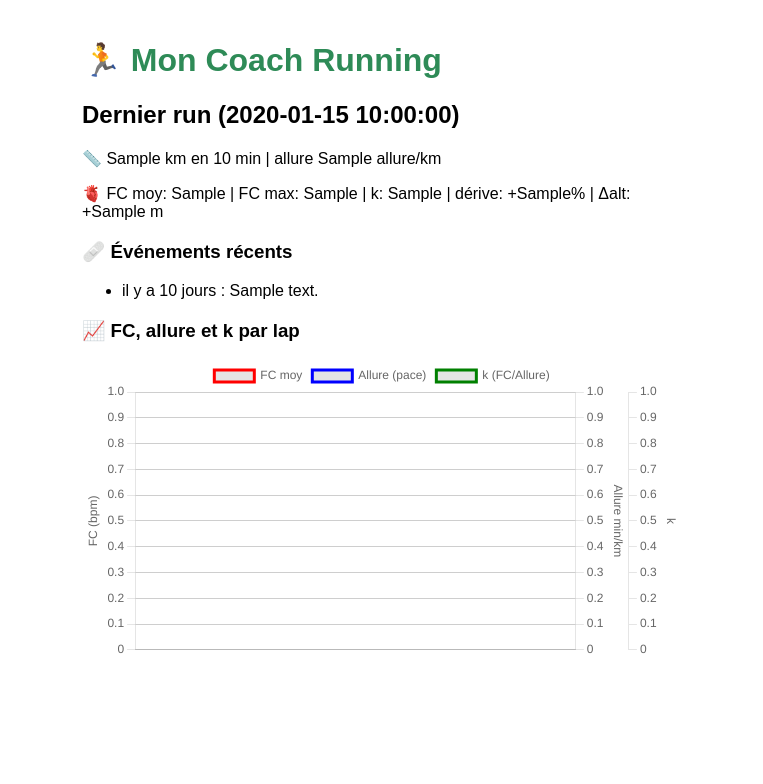
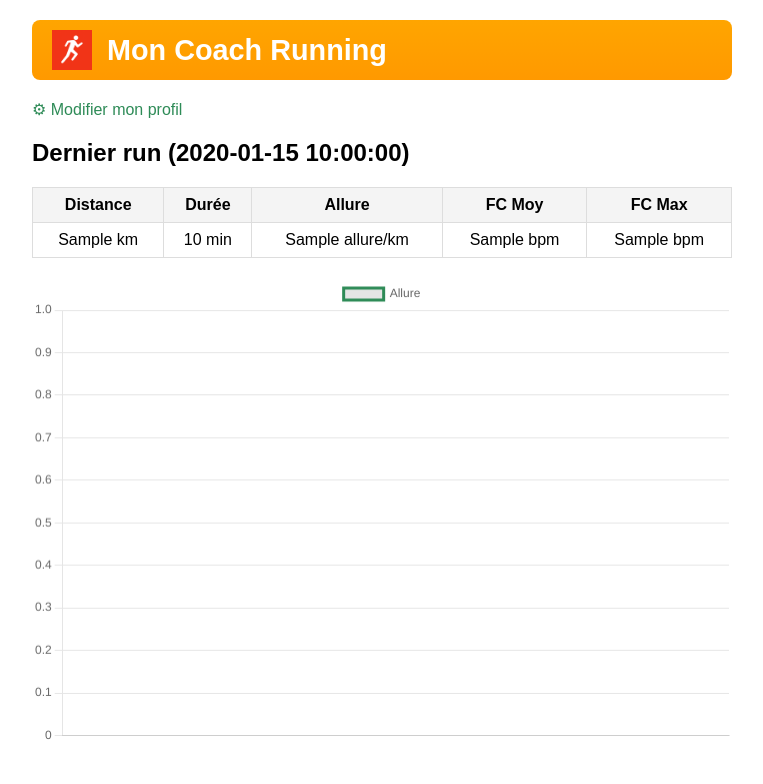
Before and after one commit to picopcla/stravacoach-webhook, a Flask app: template templates/index.html in a window 1280 px wide. Shown: the top 784 px of the page, without its empty margins (258-1021 px from the left). Run offline with Flask 3, Linux system fonts and the light colour scheme; the template is opened without the code that fills it: most values are stand-ins (such as "Sample title", 1, 10 or a date in 2020).

Commit message:
Update index.html

```diff
--- a/templates/index.html
+++ b/templates/index.html
@@ -5,6 +5,7 @@
     <meta name="viewport" content="width=device-width, initial-scale=1.0">
     <title>Mon Coach Running</title>
     <link rel="manifest" href="/static/manifest.json">
+    <link rel="icon" href="/static/icons/icon-192.png">
     <script>
       if ('serviceWorker' in navigator) {
         navigator.serviceWorker.register('/static/service-worker.js')
@@ -14,84 +15,75 @@
     </script>
     <script src="https://cdn.jsdelivr.net/npm/chart.js"></script>
     <style>
-        body { font-family: sans-serif; padding: 20px; max-width: 600px; margin: auto; }
-        h1 { color: #2e8b57; }
+        body { font-family: sans-serif; padding: 20px; max-width: 700px; margin: auto; background: #fff; }
+        .header {
+            display: flex;
+            align-items: center;
+            background: linear-gradient(to bottom, orange, #ff9900);
+            color: white;
+            padding: 10px 20px;
+            border-radius: 8px;
+            margin-bottom: 20px;
+        }
+        .header img {
+            height: 40px;
+            margin-right: 15px;
+        }
+        h1 { margin: 0; font-size: 1.8em; }
         .section { margin: 20px 0; }
+        table { border-collapse: collapse; width: 100%; margin: 10px 0; }
+        td, th { border: 1px solid #ddd; padding: 8px; text-align: center; }
+        th { background-color: #f4f4f4; }
+        a { color: #2e8b57; text-decoration: none; }
     </style>
 </head>
 <body>
 
-<h1>🏃 Mon Coach Running</h1>
+<div class="header">
+    <img src="/static/icons/icon-192.png" alt="App Icon">
+    <h1>Mon Coach Running</h1>
+</div>
+
+<p><a href="/profile">⚙ Modifier mon profil</a></p>
 
 <div class="section">
     <h2>Dernier run ({{ dashboard.date }})</h2>
-    <p>
-        📏 {{ dashboard.distance_km }} km en {{ dashboard.duration_min }} min
-        | allure {{ dashboard.allure }}/km
-    </p>
-    <p>
-        🫀 FC moy: {{ dashboard.fc_moy }} | FC max: {{ dashboard.fc_max }}
-        | k: {{ dashboard.k_moy }}
-        | dérive: +{{ dashboard.deriv_cardio }}%
-        | Δalt: +{{ dashboard.gain_alt }} m
-    </p>
+    <table>
+        <tr>
+            <th>Distance</th><th>Durée</th><th>Allure</th><th>FC Moy</th><th>FC Max</th>
+        </tr>
+        <tr>
+            <td>{{ dashboard.distance_km }} km</td>
+            <td>{{ dashboard.duration_min }} min</td>
+            <td>{{ dashboard.allure }}/km</td>
+            <td>{{ dashboard.fc_moy }} bpm</td>
+            <td>{{ dashboard.fc_max }} bpm</td>
+        </tr>
+    </table>
 </div>
 
-{% if dashboard.events_recent %}
 <div class="section">
-    <h3>🩹 Événements récents</h3>
-    <ul>
-        {% for e in dashboard.events_recent %}
-        <li>il y a {{ e.days_ago }} jours : {{ e.note }}</li>
-        {% endfor %}
-    </ul>
-</div>
-{% endif %}
-
-<div class="section">
-    <h3>📈 FC, allure et k par lap</h3>
-    <canvas id="chart"></canvas>
+    <canvas id="myChart" height="200"></canvas>
 </div>
 
 <script>
-const laps = {{ dashboard.laps|tojson }};
-const labels = laps.map(l => `Lap ${l.lap_number}`);
-const fcData = laps.map(l => l.fc_avg ? l.fc_avg.toFixed(1) : null);
-const paceData = laps.map(l => l.pace_velocity ? l.pace_velocity.toFixed(2) : null);
-const kData = laps.map(l => (l.fc_avg && l.pace_velocity) ? (l.fc_avg / l.pace_velocity).toFixed(1) : null);
-
-const ctx = document.getElementById('chart').getContext('2d');
-new Chart(ctx, {
+    var ctx = document.getElementById('myChart').getContext('2d');
+    var chart = new Chart(ctx, {
         type: 'line',
         data: {
-        labels: labels,
-        datasets: [
-            {
-                label: 'FC moy',
-                data: fcData,
-                borderColor: 'red',
-                yAxisID: 'y1'
-            },
-            {
-                label: 'Allure (pace)',
-                data: paceData,
-                borderColor: 'blue',
-                yAxisID: 'y2'
-            },
-            {
-                label: 'k (FC/Allure)',
-                data: kData,
-                borderColor: 'green',
-                yAxisID: 'y3'
-            }
-        ]
+            labels: {{ dashboard.dates }},
+            datasets: [{
+                label: 'Allure',
+                data: {{ dashboard.paces }},
+                fill: false,
+                borderColor: '#2e8b57',
+                tension: 0.4  // <== courbe lissée
+            }]
         },
         options: {
-        responsive: true,
             scales: {
-            y1: { type: 'linear', position: 'left', title: { display: true, text: 'FC (bpm)' } },
-            y2: { type: 'linear', position: 'right', title: { display: true, text: 'Allure min/km' } },
-            y3: { type: 'linear', position: 'right', grid: { drawOnChartArea: false }, title: { display: true, text: 'k' } }
+                x: { display: true },
+                y: { beginAtZero: false }
             }
         }
     });
```
Lines whose indentation alone changed are shown as unchanged.
